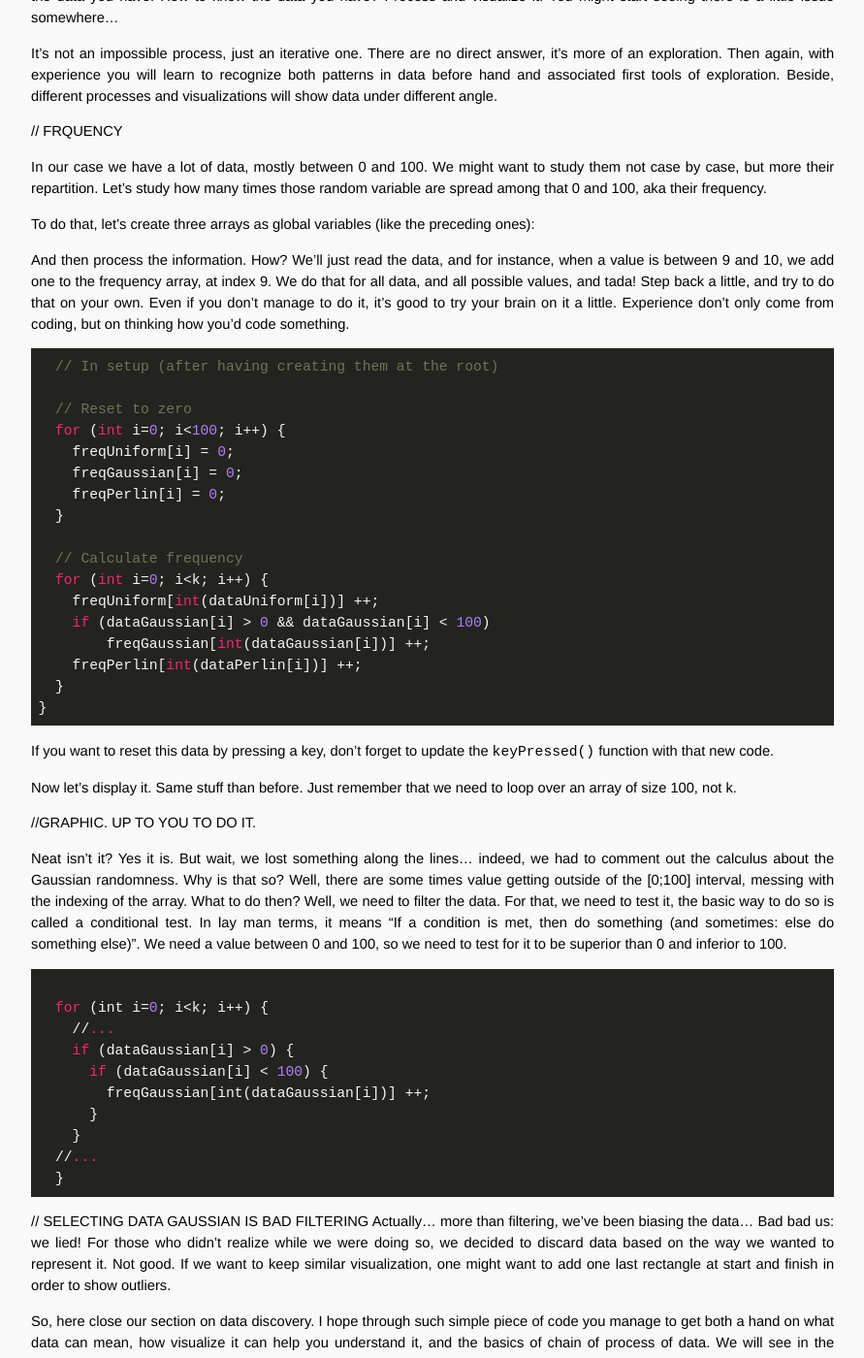
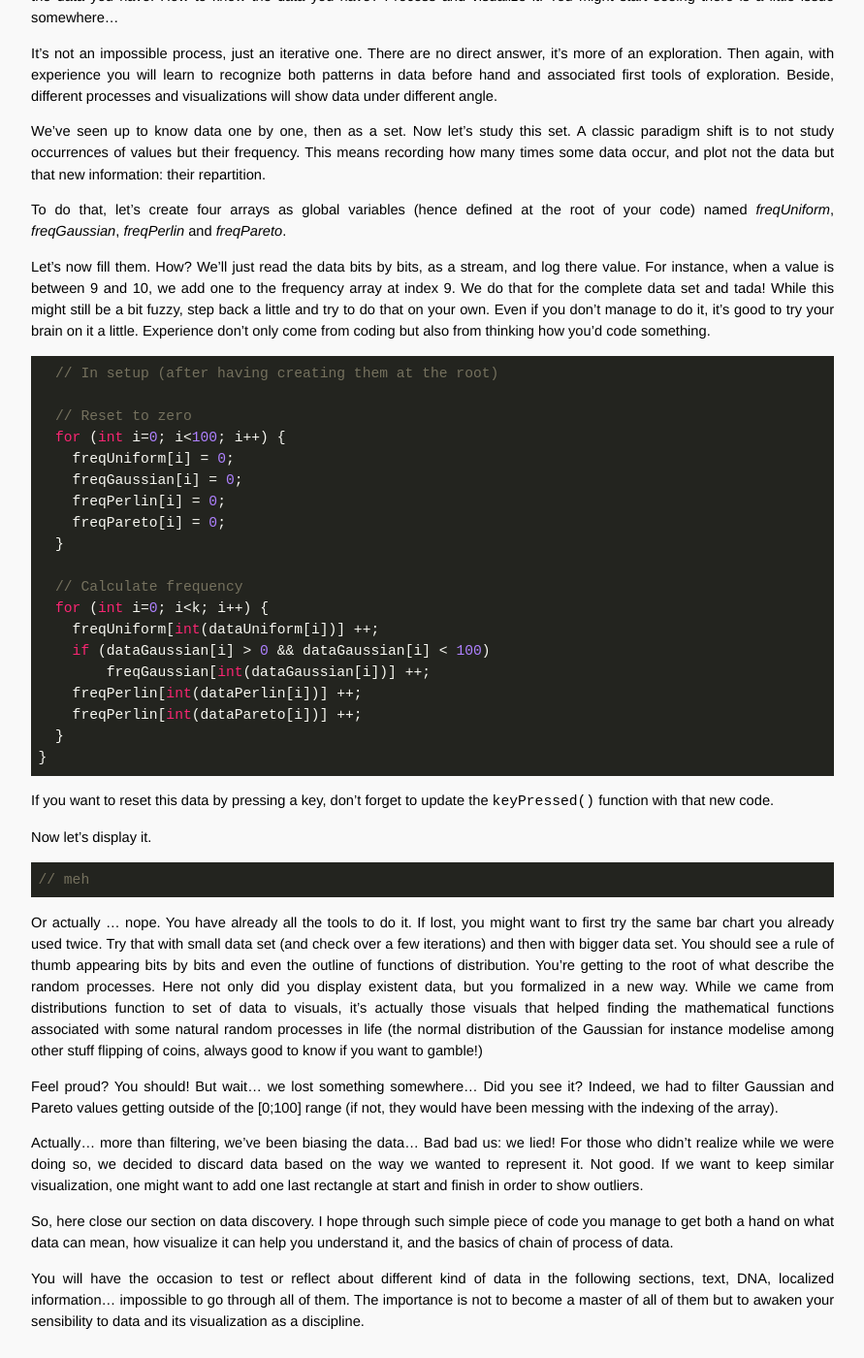
Before and after one commit to OpenTechSchool-Brussels/data-visualisation-with-processing, a Jekyll site: the page built from A-feel-of-data.markdown, in a window 1280 px wide and 1400 px high, scrolled down 6079 px. Shown: the whole window at 97% size, without its empty margins (324-1215 px from the left). Built offline with Jekyll 4.4.1, drawn with Linux system fonts in a browser that asks for light colours; Markdown is read by kramdown in place of the engine named in the settings; some of the changed text lies outside the part shown.

Commit message:
Update A-feel-of-data.markdown

````diff
--- a/A-feel-of-data.markdown
+++ b/A-feel-of-data.markdown
@@ -168,8 +168,7 @@ We mostly shapes & size to reflect the quality of a data set, let's try explorin
   }
 ```
 
-
-Variations in color are actually pretty hard to grasp for the human eye. Colors should usually be restricted to either show big variation over big distances, or to highlight specific part of a data set. Choosing the right colour is often a pretty complex process, and would require a whole workshop for it. Try to play with other shades, cold to warm (avoid the rainbow), gray to saturate... You might want to go check out this great resource from Nasa : [link](http://www.earthobservatory.nasa.gov/blogs/elegantfigures/2013/08/05/subtleties-of-color-part-1-of-6)
+Variations in color are actually pretty hard to grasp for the human eye. Colors should usually be restricted to either show big variation over big distances, or to highlight specific part of a data set. Choosing the right colour is often a pretty complex process, and would require a whole workshop for it. Try to play with other shades, cold to warm (avoid the rainbow), gray to saturate... You might want to go check out this great resource from Nasa : [link](http://www.earthobservatory.nasa.gov/blogs/elegantfigures/2013/08/05/subtleties-of-color-part-1-of-6).
 
 By the way, the line of data was pretty long, way to long to be displayed on one line, that could almost call for the usage of other lines, paving the way for other dimensions...
 
@@ -219,6 +218,7 @@ Ok, and since you've came this far, a little present. Try to explore by modifyin
   }
   }
 ```
+
 Yep, classy as hell. And this is data you're visualizing. Not the classic kind of data, but data none the less, and pretty important and useful one, you'd be surprise how many software and studies are based on them. For added glory, try to have different value of *varI* *varJ*. Oh, and try to not reset each offset at each loop iteration but rather make those value evolve... Eerie results, digital design is never too far from digital art.
 
 ##e) Making sense of it
@@ -227,13 +227,11 @@ Visualizing data is never an end in itself. It's one of the tools used to make s
 
 It's not an impossible process, just an iterative one. There are no direct answer, it's more of an exploration. Then again, with experience you will learn to recognize both patterns in data before hand and associated first tools of exploration. Beside, different processes and visualizations will show data under different angle.
 
-// FRQUENCY
+We've seen up to know data one by one, then as a set. Now let's study this set. A classic paradigm shift is to not study occurrences of values but their frequency. This means recording how many times some data occur, and plot not the data but that new information: their repartition.
 
-In our case we have a lot of data, mostly between 0 and 100. We might want to study them not case by case, but more their repartition. Let's study how many times those random variable are spread among that 0 and 100, aka their frequency.
+To do that, let's create four arrays as global variables (hence defined at the root of your code) named *freqUniform*, *freqGaussian*, *freqPerlin* and *freqPareto*.
 
-To do that, let's create three arrays as global variables (like the preceding ones):
-
-And then process the information. How? We'll just read the data, and for instance, when a value is between 9 and 10, we add one to the frequency array, at index 9. We do that for all data, and all possible values, and tada! Step back a little, and try to do that on your own. Even if you don't manage to do it, it's good to try your brain on it a little. Experience don't only come from coding, but on thinking how you'd code something.
+Let's now fill them. How? We'll just read the data bits by bits, as a stream, and log there value. For instance, when a value is between 9 and 10, we add one to the frequency array at index 9. We do that for the complete data set and tada! While this might still be a bit fuzzy, step back a little and try to do that on your own. Even if you don't manage to do it, it's good to try your brain on it a little. Experience don't only come from coding but also from thinking how you'd code something.
 
 ```java
   // In setup (after having creating them at the root)
@@ -243,6 +241,7 @@ And then process the information. How? We'll just read the data, and for instanc
     freqUniform[i] = 0;
     freqGaussian[i] = 0;
     freqPerlin[i] = 0;
+    freqPareto[i] = 0;
   }
 
   // Calculate frequency
@@ -251,31 +250,25 @@ And then process the information. How? We'll just read the data, and for instanc
     if (dataGaussian[i] > 0 && dataGaussian[i] < 100)
         freqGaussian[int(dataGaussian[i])] ++;
     freqPerlin[int(dataPerlin[i])] ++;
+    freqPerlin[int(dataPareto[i])] ++;
   }
 }
 ```
+
 If you want to reset this data by pressing a key, don't forget to update the `keyPressed()` function with that new code.
 
-Now let's display it. Same stuff than before. Just remember that we need to loop over an array of size 100, not k.
-
-//GRAPHIC. UP TO YOU TO DO IT.
-
-Neat isn't it? Yes it is. But wait, we lost something along the lines... indeed, we had to comment out the calculus about the Gaussian randomness. Why is that so? Well, there are some times value getting outside of the [0;100] interval, messing with the indexing of the array. What to do then? Well, we need to filter the data. For that, we need to test it, the basic way to do so is called a conditional test. In lay man terms, it means "If a condition is met, then do something (and sometimes: else do something else)". We need a value between 0 and 100, so we need to test for it to be superior than 0 and inferior to 100.
+Now let's display it.
 
 ```java
-
-  for (int i=0; i<k; i++) {
-    //...
-    if (dataGaussian[i] > 0) {
-      if (dataGaussian[i] < 100) {
-        freqGaussian[int(dataGaussian[i])] ++;
-      }
-    }
-  //...
-  }
+// meh
 ```
 
-// SELECTING DATA GAUSSIAN IS BAD FILTERING
+Or actually ... nope. You have already all the tools to do it. If lost, you might want to first try the same bar chart you already used twice. Try that with small data set (and check over a few iterations) and then with bigger data set. You should see a rule of thumb appearing bits by bits and even the outline of functions of distribution. You're getting to the root of what describe the random processes. Here not only did you display existent data, but you formalized in a new way. While we came from distributions function to set of data to visuals, it's actually those visuals that helped finding the mathematical functions associated with some natural random processes in life (the normal distribution of the Gaussian for instance modelise among other stuff flipping of coins, always good to know if you want to gamble!)
+
+Feel proud? You should! But wait... we lost something somewhere... Did you see it? Indeed, we had to filter Gaussian and Pareto values getting outside of the [0;100] range (if not, they would have been messing with the indexing of the array).
+
 Actually... more than filtering, we've been biasing the data... Bad bad us: we lied! For those who didn't realize while we were doing so, we decided to discard data based on the way we wanted to represent it. Not good. If we want to keep similar visualization, one might want to add one last rectangle at start and finish in order to show outliers.
 
-So, here close our section on data discovery. I hope through such simple piece of code you manage to get both a hand on what data can mean, how visualize it can help you understand it, and the basics of chain of process of data. We will see in the upcoming sections different kind of data. Text, DNA, localized information... impossible to go through all of them, but the importance is not to get a master of all of them, but to awaken your sensibility to data and its visualization as a discipline.
+So, here close our section on data discovery. I hope through such simple piece of code you manage to get both a hand on what data can mean, how visualize it can help you understand it, and the basics of chain of process of data.
+
+You will have the occasion to test or reflect about different kind of data in the following sections, text, DNA, localized information... impossible to go through all of them. The importance is not to become a master of all of them but to awaken your sensibility to data and its visualization as a discipline.
````
Also changed, not shown: other parts of A-feel-of-data.markdown (+1 -1 lines).
